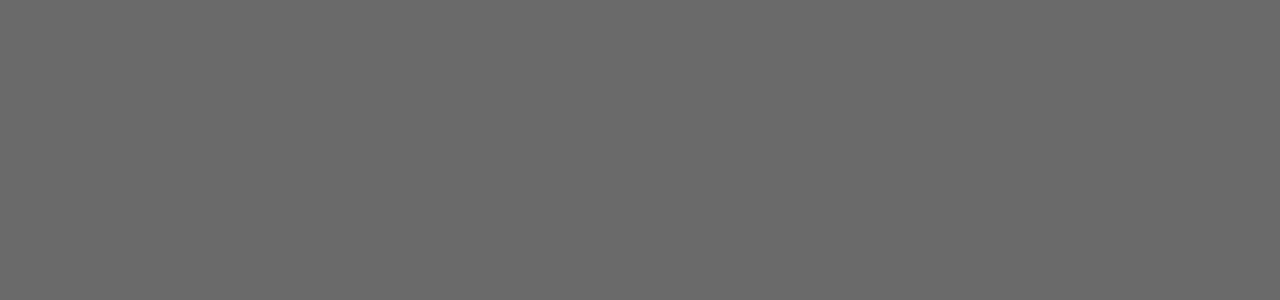
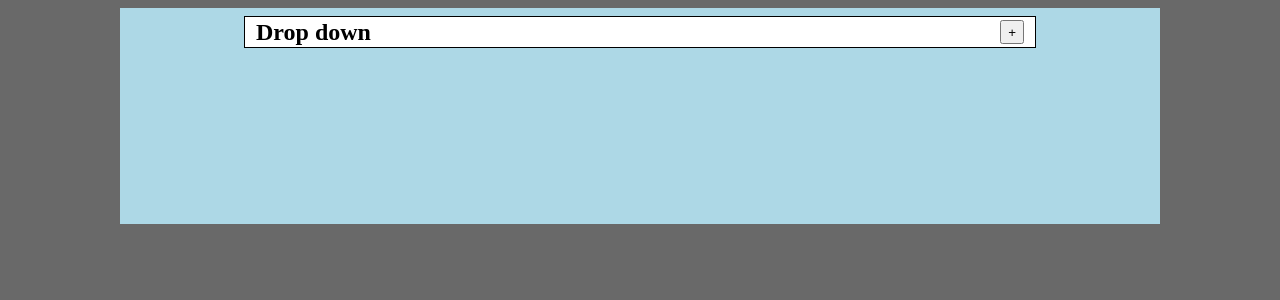
Before and after one commit to daniel-mooney/Portfolio-Website, a React (Create React App) app: page / in a window 1280 px wide. Shown: the top 300 px of the page. Built offline with nearby package versions, Linux system fonts and the light colour scheme.

Commit message:
created basic drop down button - no functionality

```diff
--- a/src/App.js
+++ b/src/App.js
@@ -1,4 +1,6 @@
 import React from 'react'
+import Dropdown from './Components/Dropdown'
+
 import "./app.css"
 
 import drc1 from "./img/drc_1.jpg"
@@ -8,7 +10,9 @@ function App() {
 
   return (
     <div className='content-body'>
+      <Dropdown name={"Drop down"}>
 
+      </Dropdown>
     </div>
   )
 }
--- /dev/null
+++ b/src/Components/Dropdown.js
@@ -0,0 +1,12 @@
+import React from 'react'
+import "./dropdown.css"
+
+export default function Dropdown({name}) {
+  return (
+    <div className='tab'>
+        <h2 style={{margin: '0'}}>{name}</h2>
+        <button className='drop-button'>+</button>
+    </div>
+    // {this.props.children}
+  )
+}
--- /dev/null
+++ b/src/Components/dropdown.css
@@ -0,0 +1,18 @@
+.tab {
+    border-color: black;
+    border-style: solid;
+    border-width: 1px;
+    background-color: white;
+    width: 60vw;
+    height: 30px;
+    margin: auto;
+    padding: 0 0.7rem 0 0.7rem;
+
+    display: flex;
+    justify-content: space-between;
+    align-items: center;
+}
+
+.drop-button {
+    height: 80%;
+}
--- a/src/app.css
+++ b/src/app.css
@@ -6,5 +6,7 @@ body {
 .content-body {
     background-color: lightblue;
     width: 80vw;
+    height: 200px;
     margin: auto;
+    padding: 0.5rem;
 }
```
